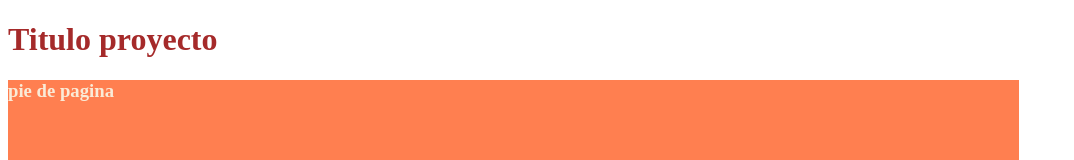
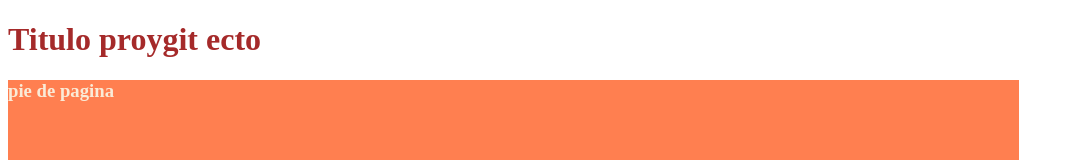
Before and after one commit to criskruz/proyectoWeb, a plain HTML site: page index.html in a window 1280 px wide. Shown: the top 160 px of the page, without its empty margins (0-1074 px from the left). Drawn offline with Linux system fonts and the light colour scheme.

Commit message:
ultimo commit antes de subir al remoto

```diff
--- a/index.html
+++ b/index.html
@@ -9,7 +9,7 @@
 </head>
 <body>
     <header>
-        <h1>Titulo proyecto</h1>
+        <h1>Titulo proygit ecto</h1>
     </header>
     <footer>
         <h3>pie de pagina</h3>
```
